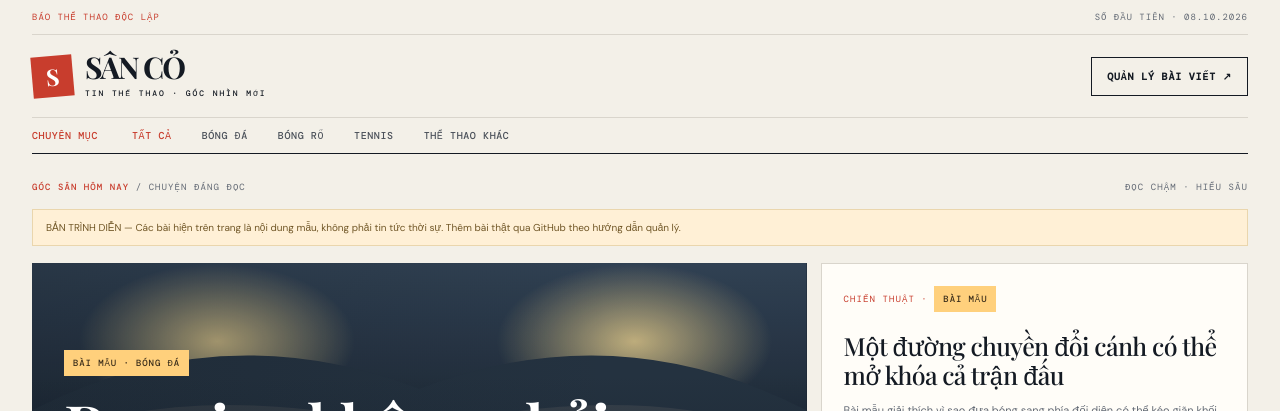
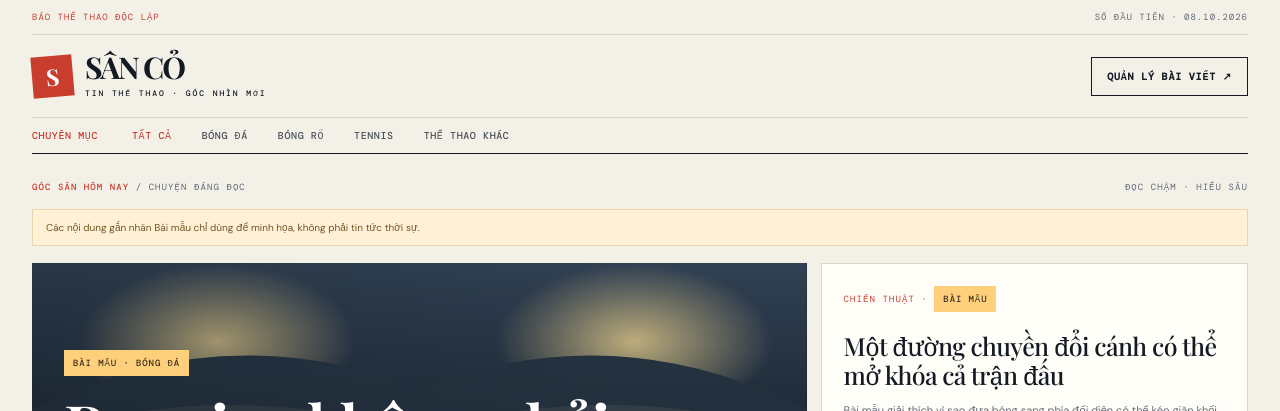
Before and after one commit to haily8z/sonny-skills, a Jekyll site: the page built from site/the-thao/index.html, in a window 1280 px wide. Shown: the top 411 px of the page. Built offline with Jekyll 4.4.1, drawn with Linux system fonts in a browser that asks for light colours; some web fonts are replaced.

Commit message:
Show sample labels only for sample articles

```diff
--- a/site/the-thao/index.html
+++ b/site/the-thao/index.html
@@ -24,7 +24,7 @@ layout: null
 </header>
 <main id="main">
 <div class="paper-head"><span><strong>Góc sân hôm nay</strong> / Chuyện đáng đọc</span><span>Đọc chậm · Hiểu sâu</span></div>
-<div class="demo-notice">BẢN TRÌNH DIỄN — Các bài hiện trên trang là nội dung mẫu, không phải tin tức thời sự. Thêm bài thật qua GitHub theo hướng dẫn quản lý.</div>
+{% assign demo_posts = site.posts | where: "demo", true %}{% if demo_posts.size > 0 %}<div class="demo-notice">Các nội dung gắn nhãn Bài mẫu chỉ dùng để minh họa, không phải tin tức thời sự.</div>{% endif %}
 {% assign featured = site.posts.first %}
 {% if featured %}
 <div class="hero-grid">
@@ -41,11 +41,11 @@ layout: null
 <g fill="#111820"><circle cx="260" cy="353" r="17"/><path d="m247 374 30-3 21 87h-17l-16-47-7 51h-19l2-54-22 42h-16Z"/><circle cx="345" cy="389" r="15"/><path d="m330 408 27-2 19 72h-16l-14-38-5 42h-18l1-43-18 35h-15Z"/></g>
 </svg>
 </div>
-<div class="feature-content"><span class="tag demo">Bài mẫu · {{ featured.category | default: "Thể thao" }}</span><h1>{{ featured.title }}</h1><p>{{ featured.excerpt | strip_html | strip }}</p><div class="byline"><span>{{ featured.author | default: "Ban biên tập Sân Cỏ" }}</span><span>·</span><time datetime="{{ featured.date | date_to_xmlschema }}">{{ featured.date | date: "%d.%m.%Y" }}</time><span>·</span><span>{{ featured.reading_time | default: "5 phút đọc" }}</span></div></div>
+<div class="feature-content"><span class="tag {% if featured.demo %}demo{% else %}red{% endif %}">{% if featured.demo %}Bài mẫu · {% endif %}{{ featured.category | default: "Thể thao" }}</span><h1>{{ featured.title }}</h1><p>{{ featured.excerpt | strip_html | strip }}</p><div class="byline"><span>{{ featured.author | default: "Ban biên tập Sân Cỏ" }}</span><span>·</span><time datetime="{{ featured.date | date_to_xmlschema }}">{{ featured.date | date: "%d.%m.%Y" }}</time><span>·</span><span>{{ featured.reading_time | default: "5 phút đọc" }}</span></div></div>
 </a>
 <div class="feature-side">
 {% for post in site.posts offset:1 limit:2 %}
-<a class="side-story" href="{{ post.url | relative_url }}"><div><span class="story-type">{{ post.category | default: "Thể thao" }} · <span class="tag demo">Bài mẫu</span></span><h2>{{ post.title }}</h2><p>{{ post.excerpt | strip_html | strip | truncate: 135 }}</p></div><div class="story-bottom"><span>{{ post.date | date: "%d.%m.%Y" }} · {{ post.author | default: "Sân Cỏ" }}</span><span class="arrow" aria-hidden="true">↗</span></div></a>
+<a class="side-story" href="{{ post.url | relative_url }}"><div><span class="story-type">{{ post.category | default: "Thể thao" }}{% if post.demo %} · <span class="tag demo">Bài mẫu</span>{% endif %}</span><h2>{{ post.title }}</h2><p>{{ post.excerpt | strip_html | strip | truncate: 135 }}</p></div><div class="story-bottom"><span>{{ post.date | date: "%d.%m.%Y" }} · {{ post.author | default: "Sân Cỏ" }}</span><span class="arrow" aria-hidden="true">↗</span></div></a>
 {% endfor %}
 </div>
 </div>
```
